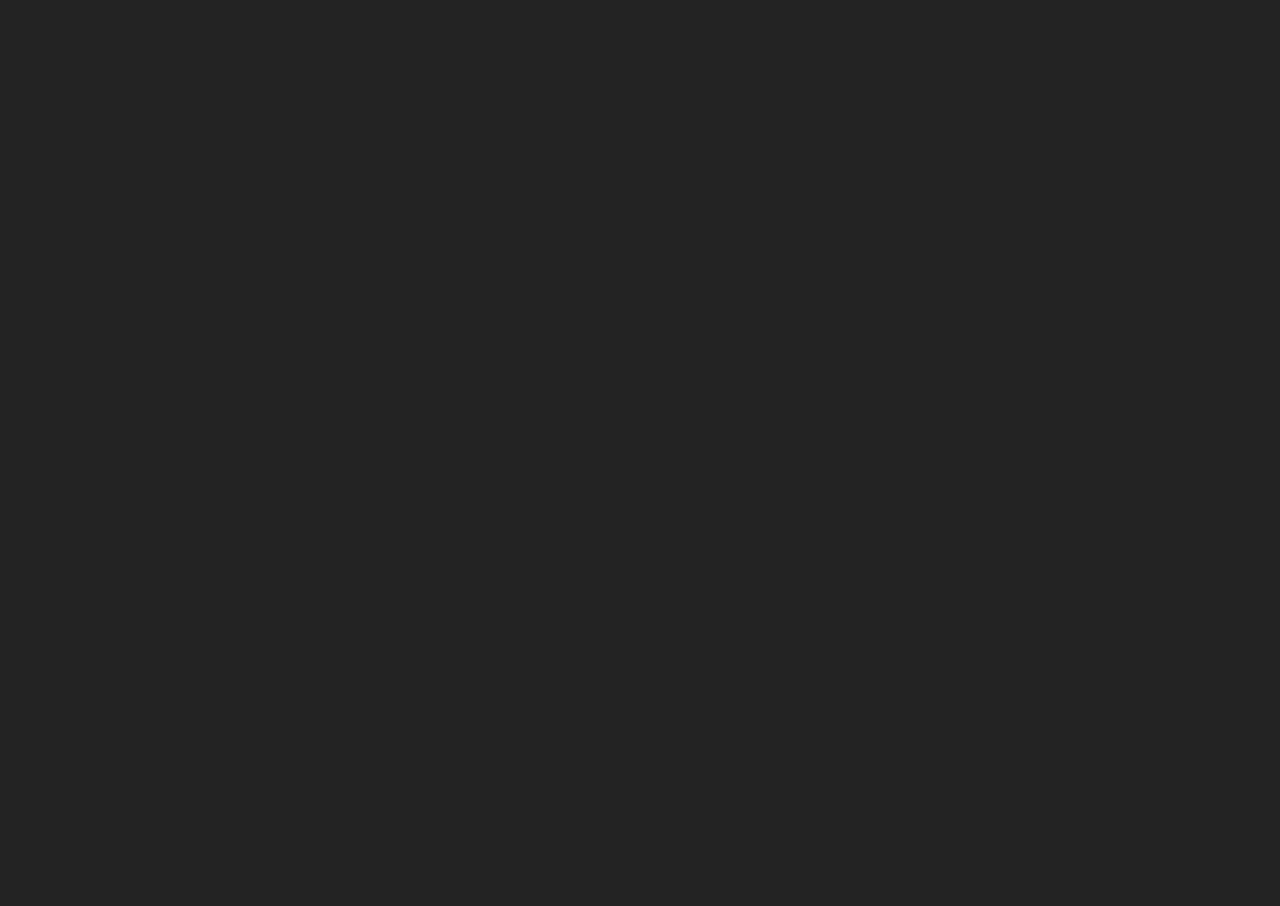
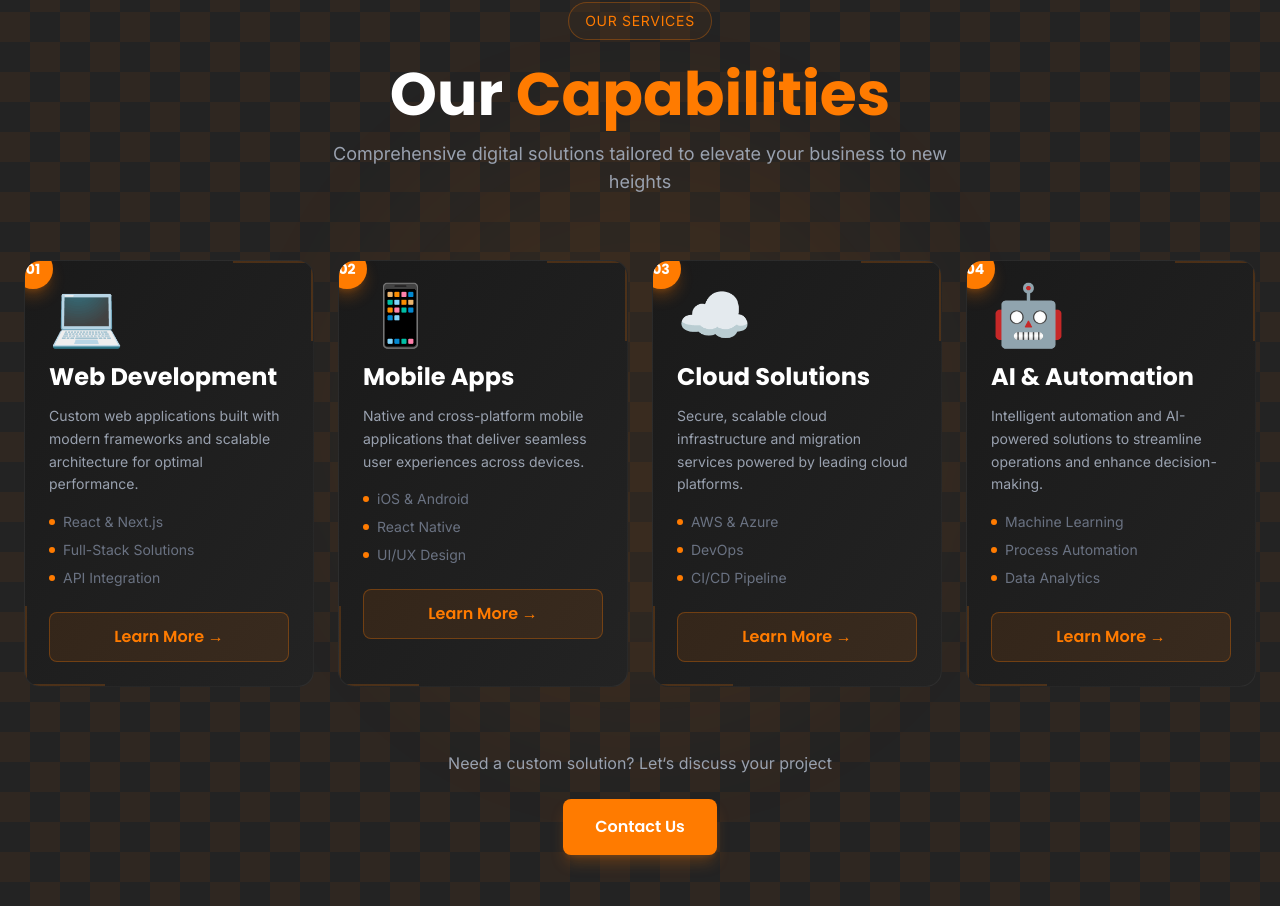
Before and after one commit to JfJubaer/VyomGarud, a Next.js app: page / in a window 1280 px wide. Shown: the part 1812-2718 px from the top of the page. Before the commit the page ends 1734 px from the top, so only its background shows below. Built offline with nearby package versions, Linux system fonts and the light colour scheme.

Commit message:
Added capabilities

```diff
--- /dev/null
+++ b/src/app/components/Capabilities.jsx
@@ -0,0 +1,179 @@
+"use client";
+import React from "react";
+import { motion } from "framer-motion";
+
+const Capabilities = () => {
+  const services = [
+    {
+      icon: "💻",
+      title: "Web Development",
+      description:
+        "Custom web applications built with modern frameworks and scalable architecture for optimal performance.",
+      features: ["React & Next.js", "Full-Stack Solutions", "API Integration"],
+      color: "#ff7b00",
+    },
+    {
+      icon: "📱",
+      title: "Mobile Apps",
+      description:
+        "Native and cross-platform mobile applications that deliver seamless user experiences across devices.",
+      features: ["iOS & Android", "React Native", "UI/UX Design"],
+      color: "#ff9500",
+    },
+    {
+      icon: "☁️",
+      title: "Cloud Solutions",
+      description:
+        "Secure, scalable cloud infrastructure and migration services powered by leading cloud platforms.",
+      features: ["AWS & Azure", "DevOps", "CI/CD Pipeline"],
+      color: "#ffa500",
+    },
+    {
+      icon: "🤖",
+      title: "AI & Automation",
+      description:
+        "Intelligent automation and AI-powered solutions to streamline operations and enhance decision-making.",
+      features: ["Machine Learning", "Process Automation", "Data Analytics"],
+      color: "#ffb500",
+    },
+  ];
+
+  return (
+    <section className="relative bg-[#232323] py-20 overflow-hidden">
+      {/* Background pattern */}
+      <div className="absolute inset-0 opacity-5">
+        <div
+          className="absolute inset-0"
+          style={{
+            backgroundImage: `linear-gradient(45deg, #ff7b00 25%, transparent 25%, transparent 75%, #ff7b00 75%, #ff7b00),
+            linear-gradient(45deg, #ff7b00 25%, transparent 25%, transparent 75%, #ff7b00 75%, #ff7b00)`,
+            backgroundSize: "60px 60px",
+            backgroundPosition: "0 0, 30px 30px",
+          }}
+        ></div>
+      </div>
+
+      {/* Decorative glow */}
+      <div className="absolute top-1/2 left-1/2 -translate-x-1/2 -translate-y-1/2 w-[600px] h-[600px] bg-[#ff7b00]/5 rounded-full blur-3xl"></div>
+
+      <div className="container mx-auto px-6 relative z-10">
+        <div className="max-w-7xl mx-auto">
+          {/* Section Header */}
+          <motion.div
+            initial={{ opacity: 0, y: 30 }}
+            whileInView={{ opacity: 1, y: 0 }}
+            viewport={{ once: true }}
+            transition={{ duration: 0.6 }}
+            className="text-center mb-16"
+          >
+            <div className="inline-flex items-center gap-2 px-4 py-2 border border-[#ff7b00]/30 rounded-full bg-[#ff7b00]/5 mb-6">
+              <span className="text-sm font-[family-name:var(--font-inter)] text-[#ff7b00] uppercase tracking-wider">
+                Our Services
+              </span>
+            </div>
+            <h2 className="font-[family-name:var(--font-poppins)] font-bold text-4xl md:text-5xl lg:text-6xl text-white mb-4">
+              Our <span className="text-[#ff7b00]">Capabilities</span>
+            </h2>
+            <p className="font-[family-name:var(--font-inter)] text-lg text-gray-400 max-w-2xl mx-auto">
+              Comprehensive digital solutions tailored to elevate your business
+              to new heights
+            </p>
+          </motion.div>
+
+          {/* Services Grid */}
+          <div className="grid md:grid-cols-2 lg:grid-cols-4 gap-6">
+            {services.map((service, index) => (
+              <motion.div
+                key={index}
+                initial={{ opacity: 0, y: 50 }}
+                whileInView={{ opacity: 1, y: 0 }}
+                viewport={{ once: true }}
+                transition={{ duration: 0.5, delay: index * 0.1 }}
+                whileHover={{ y: -10 }}
+                className="group relative bg-gradient-to-br from-[#1a1a1a] to-[#232323] p-6 rounded-2xl border border-white/5 hover:border-[#ff7b00]/30 transition-all duration-300 overflow-hidden"
+              >
+                {/* Hover glow effect */}
+                <div className="absolute inset-0 bg-gradient-to-br from-[#ff7b00]/0 to-[#ff7b00]/0 group-hover:from-[#ff7b00]/5 group-hover:to-[#ff7b00]/10 transition-all duration-300"></div>
+
+                {/* Content */}
+                <div className="relative z-10">
+                  {/* Icon */}
+                  <motion.div
+                    className="text-6xl mb-4"
+                    whileHover={{ scale: 1.1, rotate: 5 }}
+                    transition={{ type: "spring", stiffness: 300 }}
+                  >
+                    {service.icon}
+                  </motion.div>
+
+                  {/* Title */}
+                  <h3 className="font-[family-name:var(--font-poppins)] font-bold text-2xl text-white mb-3 group-hover:text-[#ff7b00] transition-colors duration-300">
+                    {service.title}
+                  </h3>
+
+                  {/* Description */}
+                  <p className="font-[family-name:var(--font-inter)] text-gray-400 text-sm leading-relaxed mb-4">
+                    {service.description}
+                  </p>
+
+                  {/* Features */}
+                  <ul className="space-y-2 mb-6">
+                    {service.features.map((feature, idx) => (
+                      <li
+                        key={idx}
+                        className="flex items-center gap-2 text-sm font-[family-name:var(--font-inter)] text-gray-500"
+                      >
+                        <span className="w-1.5 h-1.5 bg-[#ff7b00] rounded-full"></span>
+                        {feature}
+                      </li>
+                    ))}
+                  </ul>
+
+                  {/* CTA */}
+                  <motion.button
+                    whileHover={{ scale: 1.05 }}
+                    whileTap={{ scale: 0.95 }}
+                    className="w-full py-3 px-4 bg-[#ff7b00]/10 border border-[#ff7b00]/30 text-[#ff7b00] font-[family-name:var(--font-poppins)] font-semibold rounded-lg hover:bg-[#ff7b00] hover:text-white transition-all duration-300"
+                  >
+                    Learn More →
+                  </motion.button>
+                </div>
+
+                {/* Corner accent */}
+                <div className="absolute top-0 right-0 w-20 h-20 border-t-2 border-r-2 border-[#ff7b00]/20 group-hover:border-[#ff7b00]/50 transition-all duration-300"></div>
+                <div className="absolute bottom-0 left-0 w-20 h-20 border-b-2 border-l-2 border-[#ff7b00]/20 group-hover:border-[#ff7b00]/50 transition-all duration-300"></div>
+
+                {/* Number badge */}
+                <div className="absolute -top-3 -left-3 w-10 h-10 bg-[#ff7b00] rounded-full flex items-center justify-center font-[family-name:var(--font-poppins)] font-bold text-white text-sm shadow-lg shadow-[#ff7b00]/30">
+                  {String(index + 1).padStart(2, "0")}
+                </div>
+              </motion.div>
+            ))}
+          </div>
+
+          {/* Bottom CTA */}
+          <motion.div
+            initial={{ opacity: 0, y: 30 }}
+            whileInView={{ opacity: 1, y: 0 }}
+            viewport={{ once: true }}
+            transition={{ duration: 0.6, delay: 0.5 }}
+            className="text-center mt-16"
+          >
+            <p className="font-[family-name:var(--font-inter)] text-gray-400 mb-6">
+              Need a custom solution? Let&lsquo;s discuss your project
+            </p>
+            <motion.button
+              whileHover={{ scale: 1.05 }}
+              whileTap={{ scale: 0.95 }}
+              className="px-8 py-4 bg-[#ff7b00] text-white font-[family-name:var(--font-poppins)] font-semibold rounded-lg shadow-lg shadow-[#ff7b00]/25 hover:bg-[#ff7b00]/90 transition-all duration-300"
+            >
+              Contact Us
+            </motion.button>
+          </motion.div>
+        </div>
+      </div>
+    </section>
+  );
+};
+
+export default Capabilities;
--- a/src/app/page.js
+++ b/src/app/page.js
@@ -1,4 +1,5 @@
 import About from "./components/About";
+import Capabilities from "./components/Capabilities";
 import Hero from "./components/Hero";
 
 export default function Home() {
@@ -6,6 +7,7 @@ export default function Home() {
     <div>
       <Hero />
       <About />
+      <Capabilities />
     </div>
   );
 }
```
